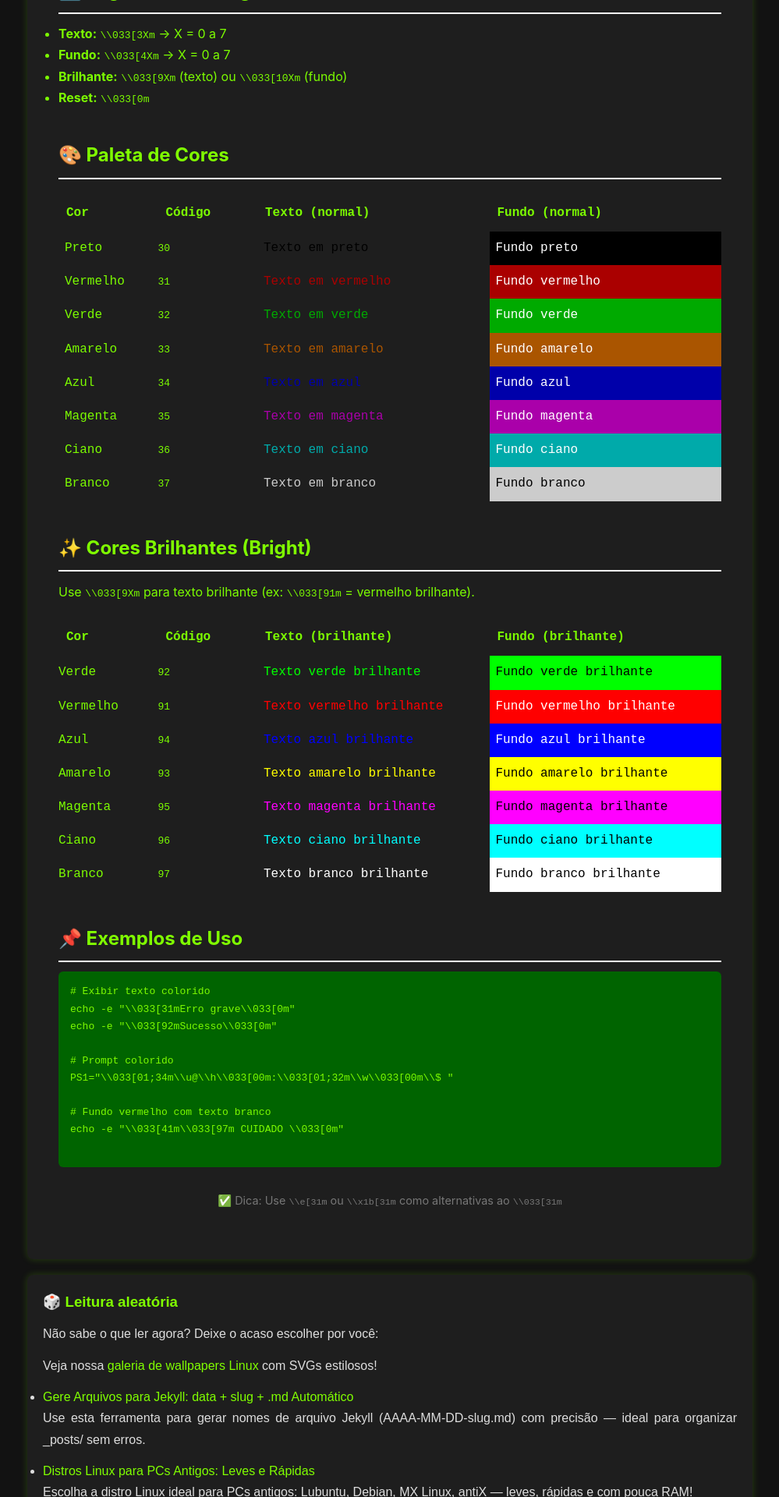
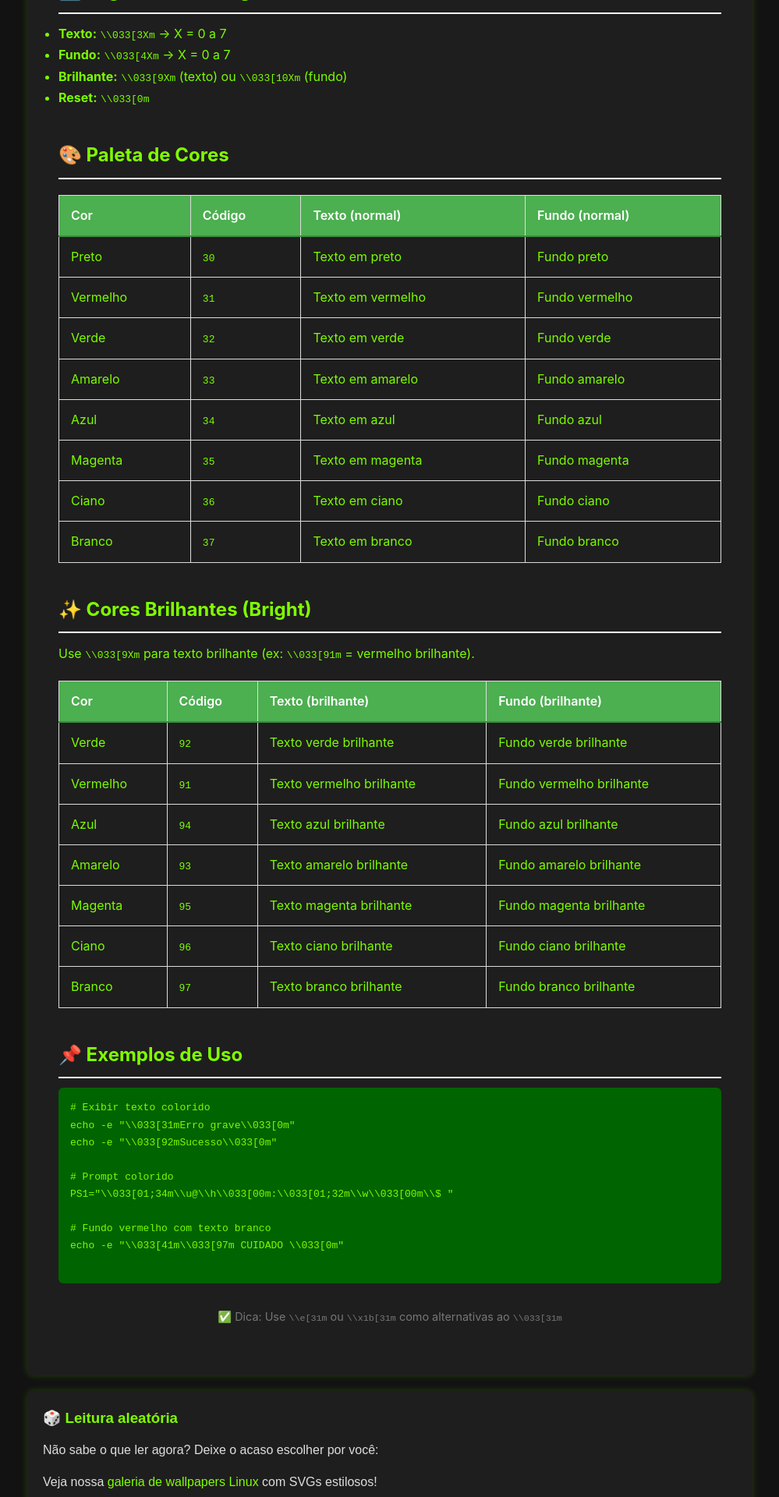
Before and after one commit to Piolinux/piolinux-site, a Jekyll site: the page built from _posts/2025-08-26-como-configurar-cores-no-terminal-para-conforto -visual.md, in a window 1280 px wide. Shown: the part 1991-3911 px from the top of the page at 78% size, without its empty margins (140-1139 px from the left). Built offline with Jekyll 4.4.1, drawn with Linux system fonts in a browser that asks for light colours.

Commit message:
Add files via upload

```diff
--- a/_posts/2025-08-26-como-configurar-cores-no-terminal-para-conforto -visual.md
+++ b/_posts/2025-08-26-como-configurar-cores-no-terminal-para-conforto -visual.md
@@ -88,8 +88,7 @@ permalink: /cores-terminal-conforto-visual/
       Com versões <strong>normais</strong> e <strong>brilhantes (bright)</strong>.
     </p>
 
-    <!-- Tabela de Cores -->
-    <h2 style="border-bottom: 2px solid #FFFFFF; padding-bottom: 8px; margin-top: 40px;">🔢 Legenda de Códigos ANSI</h2>
+<h2 style="border-bottom: 2px solid #FFFFFF; padding-bottom: 8px; margin-top: 40px;">🔢 Legenda de Códigos ANSI</h2>
     <ul>
       <li><strong>Texto:</strong> <code>\\033[3Xm</code> → X = 0 a 7</li>
       <li><strong>Fundo:</strong> <code>\\033[4Xm</code> → X = 0 a 7</li>
@@ -99,134 +98,125 @@ permalink: /cores-terminal-conforto-visual/
 
     <h2 style="border-bottom: 2px solid #FFFFFF; padding-bottom: 8px; margin-top: 40px;">🎨 Paleta de Cores</h2>
 
-    <table style="width: 100%; border-collapse: collapse; margin: 20px 0; font-family: 'Courier New', monospace;">
-      <tr>
-        <th style="width: 15%; padding: 10px; text-align: left;">Cor</th>
-        <th style="width: 15%; padding: 10px; text-align: left;">Código</th>
-        <th style="width: 35%; padding: 10px; text-align: left;">Texto (normal)</th>
-        <th style="width: 35%; padding: 10px; text-align: left;">Fundo (normal)</th>
-      </tr>
-
-      <!-- Preto -->
-      <tr>
-        <td style="padding: 8px;">Preto</td>
-        <td><code>30</code></td>
-        <td style="padding: 8px;"><span style="color: #000000;">Texto em preto</span></td>
-        <td style="padding: 8px; background: #000000; color: #fff;">Fundo preto</td>
-      </tr>
-
-      <!-- Vermelho -->
-      <tr>
-        <td style="padding: 8px;">Vermelho</td>
-        <td><code>31</code></td>
-        <td style="padding: 8px;"><span style="color: #AA0000;">Texto em vermelho</span></td>
-        <td style="padding: 8px; background: #AA0000; color: #fff;">Fundo vermelho</td>
-      </tr>
-
-      <!-- Verde -->
-      <tr>
-        <td style="padding: 8px;">Verde</td>
-        <td><code>32</code></td>
-        <td style="padding: 8px;"><span style="color: #00AA00;">Texto em verde</span></td>
-        <td style="padding: 8px; background: #00AA00; color: #fff;">Fundo verde</td>
-      </tr>
-
-      <!-- Amarelo -->
-      <tr>
-        <td style="padding: 8px;">Amarelo</td>
-        <td><code>33</code></td>
-        <td style="padding: 8px;"><span style="color: #AA5500;">Texto em amarelo</span></td>
-        <td style="padding: 8px; background: #AA5500; color: #fff;">Fundo amarelo</td>
-      </tr>
-
-      <!-- Azul -->
-      <tr>
-        <td style="padding: 8px;">Azul</td>
-        <td><code>34</code></td>
-        <td style="padding: 8px;"><span style="color: #0000AA;">Texto em azul</span></td>
-        <td style="padding: 8px; background: #0000AA; color: #fff;">Fundo azul</td>
-      </tr>
-
-      <!-- Magenta -->
-      <tr>
-        <td style="padding: 8px;">Magenta</td>
-        <td><code>35</code></td>
-        <td style="padding: 8px;"><span style="color: #AA00AA;">Texto em magenta</span></td>
-        <td style="padding: 8px; background: #AA00AA; color: #fff;">Fundo magenta</td>
-      </tr>
-
-      <!-- Ciano -->
-      <tr>
-        <td style="padding: 8px;">Ciano</td>
-        <td><code>36</code></td>
-        <td style="padding: 8px;"><span style="color: #00AAAA;">Texto em ciano</span></td>
-        <td style="padding: 8px; background: #00AAAA; color: #fff;">Fundo ciano</td>
-      </tr>
-
-      <!-- Branco -->
-      <tr>
-        <td style="padding: 8px;">Branco</td>
-        <td><code>37</code></td>
-        <td style="padding: 8px;"><span style="color: #CCCCCC;">Texto em branco</span></td>
-        <td style="padding: 8px; background: #CCCCCC; color: #000;">Fundo branco</td>
-      </tr>
-    </table>
+    <table class="evergreen-table">
+  <thead>
+    <tr>
+      <th>Cor</th>
+      <th>Código</th>
+      <th>Texto (normal)</th>
+      <th>Fundo (normal)</th>
+    </tr>
+  </thead>
+  <tbody>
+    <tr>
+      <td data-label="Cor">Preto</td>
+      <td data-label="Código"><code>30</code></td>
+      <td data-label="Texto (normal)"><span >Texto em preto</span></td>
+      <td data-label="Fundo (normal)">Fundo preto</td>
+    </tr>
+    <tr>
+      <td data-label="Cor">Vermelho</td>
+      <td data-label="Código"><code>31</code></td>
+      <td data-label="Texto (normal)"><span >Texto em vermelho</span></td>
+      <td data-label="Fundo (normal)">Fundo vermelho</td>
+    </tr>
+    <tr>
+      <td data-label="Cor">Verde</td>
+      <td data-label="Código"><code>32</code></td>
+      <td data-label="Texto (normal)"><span >Texto em verde</span></td>
+      <td data-label="Fundo (normal)">Fundo verde</td>
+    </tr>
+    <tr>
+      <td data-label="Cor">Amarelo</td>
+      <td data-label="Código"><code>33</code></td>
+      <td data-label="Texto (normal)"><span >Texto em amarelo</span></td>
+      <td data-label="Fundo (normal)">Fundo amarelo</td>
+    </tr>
+    <tr>
+      <td data-label="Cor">Azul</td>
+      <td data-label="Código"><code>34</code></td>
+      <td data-label="Texto (normal)"><span >Texto em azul</span></td>
+      <td data-label="Fundo (normal)">Fundo azul</td>
+    </tr>
+    <tr>
+      <td data-label="Cor">Magenta</td>
+      <td data-label="Código"><code>35</code></td>
+      <td data-label="Texto (normal)"><span >Texto em magenta</span></td>
+      <td data-label="Fundo (normal)">Fundo magenta</td>
+    </tr>
+    <tr>
+      <td data-label="Cor">Ciano</td>
+      <td data-label="Código"><code>36</code></td>
+      <td data-label="Texto (normal)"><span >Texto em ciano</span></td>
+      <td data-label="Fundo (normal)">Fundo ciano</td>
+    </tr>
+    <tr>
+      <td data-label="Cor">Branco</td>
+      <td data-label="Código"><code>37</code></td>
+      <td data-label="Texto (normal)"><span >Texto em branco</span></td>
+      <td data-label="Fundo (normal)">Fundo branco</td>
+    </tr>
+  </tbody>
+</table>
 
     <!-- Cores Brilhantes (Bright) -->
     <h2 style="border-bottom: 2px solid #FFFFFF; padding-bottom: 8px; margin-top: 40px;">✨ Cores Brilhantes (Bright)</h2>
     <p>Use <code>\\033[9Xm</code> para texto brilhante (ex: <code>\\033[91m</code> = vermelho brilhante).</p>
 
-    <table style="width: 100%; border-collapse: collapse; margin: 20px 0; font-family: 'Courier New', monospace;">
-      <tr>
-        <th style="width: 15%; padding: 10px; text-align: left;">Cor</th>
-        <th style="width: 15%; padding: 10px; text-align: left;">Código</th>
-        <th style="width: 35%; padding: 10px; text-align: left;">Texto (brilhante)</th>
-        <th style="width: 35%; padding: 10px; text-align: left;">Fundo (brilhante)</th>
-      </tr>
-
-      <tr>
-        <td>Verde</td>
-        <td><code>92</code></td>
-        <td style="padding: 8px;"><span style="color: #00FF00;">Texto verde brilhante</span></td>
-        <td style="padding: 8px; background: #00FF00; color: #000;">Fundo verde brilhante</td>
-      </tr>
-      <tr>
-        <td>Vermelho</td>
-        <td><code>91</code></td>
-        <td style="padding: 8px;"><span style="color: #FF0000;">Texto vermelho brilhante</span></td>
-        <td style="padding: 8px; background: #FF0000; color: #fff;">Fundo vermelho brilhante</td>
-      </tr>
-      <tr>
-        <td>Azul</td>
-        <td><code>94</code></td>
-        <td style="padding: 8px;"><span style="color: #0000FF;">Texto azul brilhante</span></td>
-        <td style="padding: 8px; background: #0000FF; color: #fff;">Fundo azul brilhante</td>
-      </tr>
-      <tr>
-        <td>Amarelo</td>
-        <td><code>93</code></td>
-        <td style="padding: 8px;"><span style="color: #FFFF00;">Texto amarelo brilhante</span></td>
-        <td style="padding: 8px; background: #FFFF00; color: #000;">Fundo amarelo brilhante</td>
-      </tr>
-      <tr>
-        <td>Magenta</td>
-        <td><code>95</code></td>
-        <td style="padding: 8px;"><span style="color: #FF00FF;">Texto magenta brilhante</span></td>
-        <td style="padding: 8px; background: #FF00FF; color: #000;">Fundo magenta brilhante</td>
-      </tr>
-      <tr>
-        <td>Ciano</td>
-        <td><code>96</code></td>
-        <td style="padding: 8px;"><span style="color: #00FFFF;">Texto ciano brilhante</span></td>
-        <td style="padding: 8px; background: #00FFFF; color: #000;">Fundo ciano brilhante</td>
-      </tr>
-      <tr>
-        <td>Branco</td>
-        <td><code>97</code></td>
-        <td style="padding: 8px;"><span style="color: #FFFFFF;">Texto branco brilhante</span></td>
-        <td style="padding: 8px; background: #FFFFFF; color: #000;">Fundo branco brilhante</td>
-      </tr>
-    </table>
+    <table class="evergreen-table">
+  <thead>
+    <tr>
+      <th>Cor</th>
+      <th>Código</th>
+      <th>Texto (brilhante)</th>
+      <th>Fundo (brilhante)</th>
+    </tr>
+  </thead>
+  <tbody>
+    <tr>
+      <td data-label="Cor">Verde</td>
+      <td data-label="Código"><code>92</code></td>
+      <td data-label="Texto (brilhante)"><span >Texto verde brilhante</span></td>
+      <td data-label="Fundo (brilhante)">Fundo verde brilhante</td>
+    </tr>
+    <tr>
+      <td data-label="Cor">Vermelho</td>
+      <td data-label="Código"><code>91</code></td>
+      <td data-label="Texto (brilhante)"><span >Texto vermelho brilhante</span></td>
+      <td data-label="Fundo (brilhante)">Fundo vermelho brilhante</td>
+    </tr>
+    <tr>
+      <td data-label="Cor">Azul</td>
+      <td data-label="Código"><code>94</code></td>
+      <td data-label="Texto (brilhante)"><span >Texto azul brilhante</span></td>
+      <td data-label="Fundo (brilhante)">Fundo azul brilhante</td>
+    </tr>
+    <tr>
+      <td data-label="Cor">Amarelo</td>
+      <td data-label="Código"><code>93</code></td>
+      <td data-label="Texto (brilhante)"><span >Texto amarelo brilhante</span></td>
+      <td data-label="Fundo (brilhante)">Fundo amarelo brilhante</td>
+    </tr>
+    <tr>
+      <td data-label="Cor">Magenta</td>
+      <td data-label="Código"><code>95</code></td>
+      <td data-label="Texto (brilhante)"><span >Texto magenta brilhante</span></td>
+      <td data-label="Fundo (brilhante)">Fundo magenta brilhante</td>
+    </tr>
+    <tr>
+      <td data-label="Cor">Ciano</td>
+      <td data-label="Código"><code>96</code></td>
+      <td data-label="Texto (brilhante)"><span >Texto ciano brilhante</span></td>
+      <td data-label="Fundo (brilhante)">Fundo ciano brilhante</td>
+    </tr>
+    <tr>
+      <td data-label="Cor">Branco</td>
+      <td data-label="Código"><code>97</code></td>
+      <td data-label="Texto (brilhante)"><span >Texto branco brilhante</span></td>
+      <td data-label="Fundo (brilhante)">Fundo branco brilhante</td>
+    </tr>
+  </tbody>
+</table>
 
     <!-- Exemplos de uso -->
     <h2 style="border-bottom: 2px solid #FFFFFF; padding-bottom: 8px; margin-top: 40px;">📌 Exemplos de Uso</h2>
```
